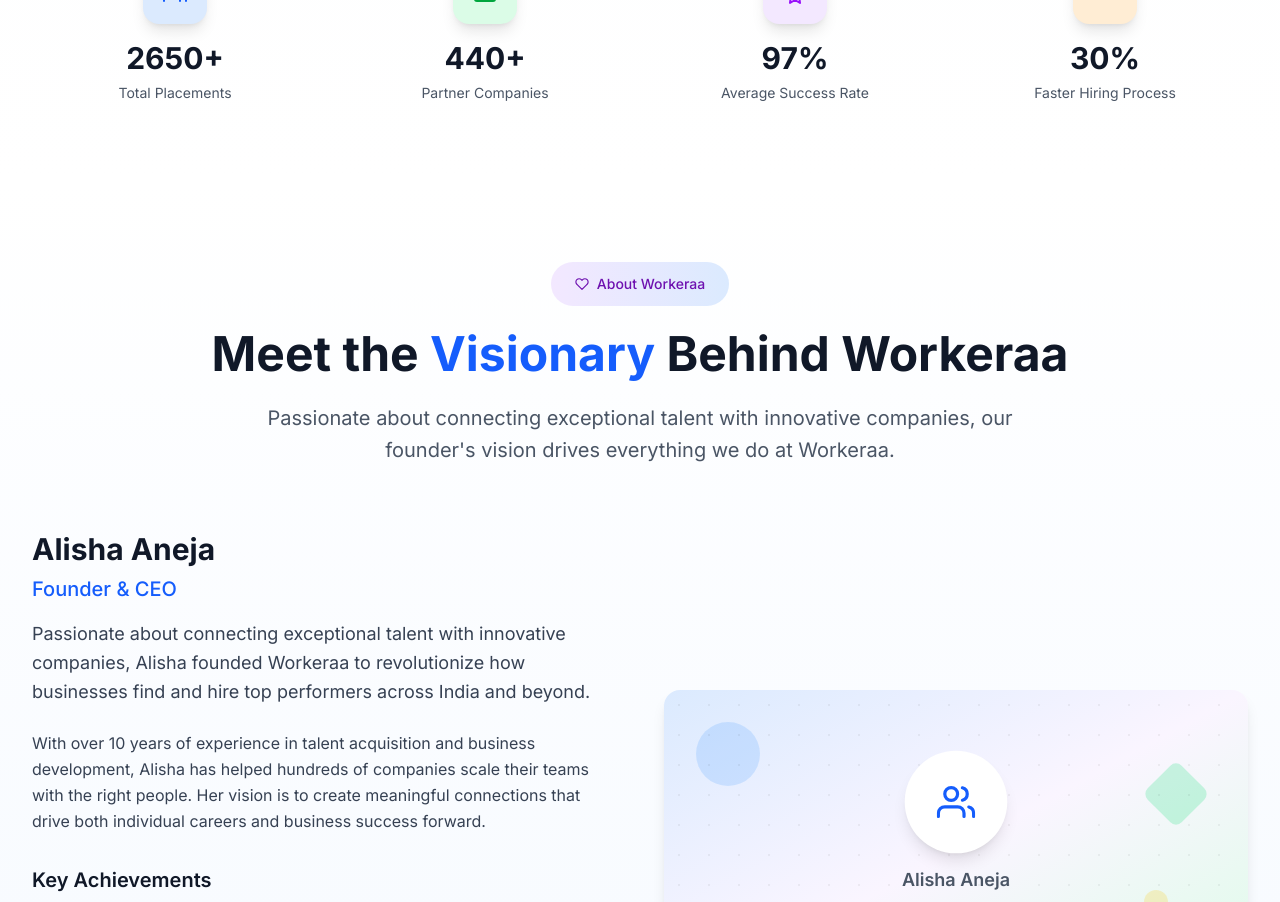
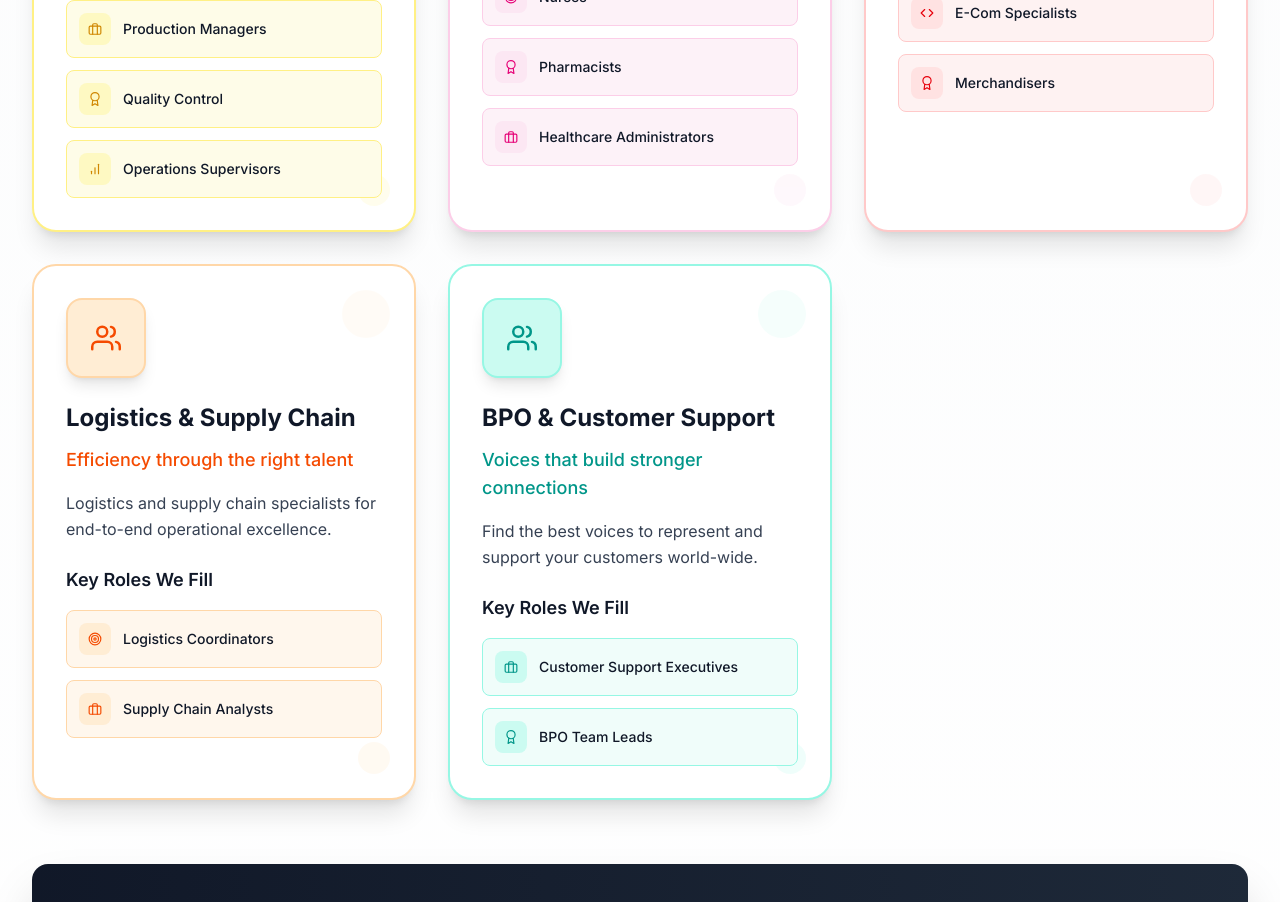
Before and after one commit to Harshitk816/recruitment-website, a Next.js app: page / in a window 1280 px wide. Shown: the part 4640-5542 px from the top of the page. Built offline with nearby package versions, Linux system fonts and the light colour scheme.

Commit message:
SECOND COMMIT

```diff
--- a/src/app/contact/page.tsx
+++ b/src/app/contact/page.tsx
@@ -293,7 +293,7 @@
                   </div>
                   <div>
                     <h4 className="font-semibold text-gray-900">Email</h4>
-                    <p className="text-gray-600">contact@workeraa.com</p>
+                    <p className="text-gray-600">connect@workeraa.co.in</p>
                   </div>
                 </div>
 
@@ -304,7 +304,7 @@
                   </div>
                   <div>
                     <h4 className="font-semibold text-gray-900">Phone</h4>
-                    <p className="text-gray-600">+91 98765 43210</p>
+                    <p className="text-gray-600">+91 8700192565, +91 9599656760</p>
                   </div>
                 </div>
 
--- a/src/app/page.tsx
+++ b/src/app/page.tsx
@@ -12,7 +12,7 @@
       <Industries />
       <About />
        <WhatsAppWidget
-        phoneNumber="919876543210"
+        phoneNumber="918700192565"
         defaultMessage="Hi! I'm interested in Workeraa's recruitment services."
       />
       {/* Other sections will go here */}
--- a/src/components/layout/Footer.tsx
+++ b/src/components/layout/Footer.tsx
@@ -72,11 +72,11 @@
               <div className="space-y-3 mb-6">
                 <div className="flex items-center space-x-3">
                   <FiMail className="text-blue-400" />
-                  <span className="text-gray-300">contact@workeraa.com</span>
+                  <span className="text-gray-300">connect@workeraa.co.in</span>
                 </div>
                 <div className="flex items-center space-x-3">
                   <FiPhone className="text-green-400" />
-                  <span className="text-gray-300">+91 98765 43210</span>
+                  <span className="text-gray-300">+91 8700192565, +91 9599656760</span>
                 </div>
                 <div className="flex items-center space-x-3">
                   <FiMapPin className="text-purple-400" />
@@ -89,7 +89,6 @@
                 {[
                   { icon: FiLinkedin, href: '#', color: 'hover:text-blue-400' },
                   { icon: FiTwitter, href: '#', color: 'hover:text-blue-300' },
-                  { icon: FiFacebook, href: '#', color: 'hover:text-blue-500' },
                   { icon: FiInstagram, href: '#', color: 'hover:text-pink-400' }
                 ].map((social, index) => (
                   <motion.a
--- a/src/components/sections/About.tsx
+++ b/src/components/sections/About.tsx
@@ -1,7 +1,6 @@
 'use client';
 import React from 'react';
 import { Container } from '../ui/Container';
-import { Button } from '../ui/Button';
 import { motion } from 'framer-motion';
 import {
   FiAward,
@@ -16,11 +15,17 @@
   FiPhone
 } from 'react-icons/fi';
 
-// Founder Image Placeholder Component
-const FounderImagePlaceholder: React.FC = () => {
+// Simple Founder Card Component
+const FounderCard: React.FC<{
+  name: string;
+  title: string;
+  phone: string;
+  email: string;
+  isLast?: boolean;
+}> = ({ name, title, phone, email, isLast = false }) => {
   return (
-    <div className="w-full h-80 bg-gradient-to-br from-blue-100 via-purple-50 to-green-100 rounded-2xl overflow-hidden relative shadow-lg">
-      {/* Geometric shapes for visual interest */}
+    <div className={`w-full h-72 bg-gradient-to-br from-blue-100 via-purple-50 to-green-100 rounded-2xl overflow-hidden relative ${!isLast ? 'mb-12' : ''}`}>
+      {/* Simple geometric shapes */}
       <div className="absolute inset-0 opacity-20">
         <div className="absolute top-8 left-8 w-16 h-16 bg-blue-400 rounded-full"></div>
         <div className="absolute top-20 right-12 w-12 h-12 bg-green-400 rounded-lg rotate-45"></div>
@@ -28,28 +33,25 @@
         <div className="absolute bottom-24 right-20 w-6 h-6 bg-yellow-400 rounded-full"></div>
       </div>
 
-      {/* Central content */}
+      {/* Content */}
       <div className="flex items-center justify-center h-full relative z-10">
         <div className="text-center space-y-4">
-          {/* Profile icon */}
-          <motion.div
-            animate={{ scale: [1, 1.1, 1] }}
-            transition={{ duration: 3, repeat: Infinity, ease: "easeInOut" }}
-            className="w-24 h-24 bg-white rounded-full flex items-center justify-center mx-auto shadow-lg"
-          >
-            <FiUsers className="text-4xl text-blue-600" />
-          </motion.div>
-
-          {/* Placeholder text */}
           <div className="space-y-2">
-            <div className="text-lg font-semibold text-gray-600">Alisha Aneja</div>
-            <div className="text-sm text-gray-500">Founder & CEO</div>
-            <div className="text-xs text-gray-400">Professional Photo</div>
+            <div className="text-lg font-semibold text-gray-600">{name}</div>
+            <div className="text-sm text-gray-500">{title}</div>
+            <div className="text-base text-gray-700 flex items-center justify-center">
+              <FiPhone className="text-blue-600 mr-2" />
+              <span>{phone}</span>
+            </div>
+            <div className="text-base text-gray-700 flex items-center justify-center">
+              <FiMail className="text-blue-600 mr-2" />
+              <span>{email}</span>
+            </div>
           </div>
         </div>
       </div>
 
-      {/* Subtle pattern overlay */}
+      {/* Pattern overlay */}
       <div className="absolute inset-0 opacity-5">
         <div className="w-full h-full" style={{
           backgroundImage: `radial-gradient(circle at 15px 15px, #000 1px, transparent 1px)`,
@@ -61,6 +63,36 @@
 };
 
 export const About: React.FC = () => {
+  const foundersData = [
+    {
+      name: "Akash Sehrawat",
+      title: "Founder & CEO",
+      phone: "9599656760",
+      email: "akash@workeraa.co.in",
+       description: "As the visionary founder of Workeraa, Akash brings over 12 years of strategic leadership in talent acquisition and business transformation. His entrepreneurial journey began with identifying the critical gap between skilled professionals and growing organizations. Under his leadership, Workeraa has evolved into a trusted recruitment partner that prioritizes quality matches over quantity. Akash's data-driven approach and commitment to innovation has established new industry standards in executive search and talent placement.",
+    achievements: [
+      "Founded and scaled Workeraa from startup to industry leader",
+      "12+ years of executive leadership in recruitment and business development",
+      "Successfully built strategic partnerships with 500+ Fortune companies",
+      "Pioneered innovative recruitment methodologies and AI-driven talent matching",
+      "Recognized industry thought leader with 15+ speaking engagements at HR conferences"
+    ]
+    },
+    {
+      name: "Alisha Sharma",
+      title: "Co-Founder & CEO",
+      phone: "8700192565",
+      email: "alisha@workeraa.co.in",
+      description: "Passionate about connecting exceptional talent with innovative companies, Alisha founded Workeraa to revolutionize how businesses find and hire top performers across India and beyond. With over 10 years of experience in talent acquisition and business development, Alisha has helped hundreds of companies scale their teams with the right people. Her vision is to create meaningful connections that drive both individual careers and business success forward.",
+      achievements: [
+        "7+ years in talent acquisition and recruitment",
+        "Successfully placed 2000+ professionals",
+        "Built partnerships with 400+ companies",
+        "Specialized expertise across IT, Finance, and Sales sectors"
+      ]
+    }
+  ];
+
   return (
     <section id="about" className="py-20 bg-gradient-to-b from-white to-blue-50">
       <Container>
@@ -96,43 +128,56 @@
             transition={{ duration: 0.8 }}
             viewport={{ once: true }}
           >
-            {/* Founder Details */}
-            <div className="mb-8">
-              <h3 className="text-3xl font-bold text-gray-900 mb-2">Alisha Aneja</h3>
-              <p className="text-xl text-blue-600 font-medium mb-4">Founder & CEO</p>
-
-              <p className="text-gray-700 leading-relaxed text-lg mb-6">
-                Passionate about connecting exceptional talent with innovative companies,
-                Alisha founded Workeraa to revolutionize how businesses find and hire top performers
-                across India and beyond.
-              </p>
+            {/* Akash Founder Details */}
+            <div className="mb-12">
+              <h3 className="text-3xl font-bold text-gray-900 mb-2">{foundersData[0].name}</h3>
+              <p className="text-xl text-blue-600 font-medium mb-4">{foundersData[0].title}</p>
 
               <p className="text-gray-700 leading-relaxed mb-8">
-                With over 10 years of experience in talent acquisition and business development,
-                Alisha has helped hundreds of companies scale their teams with the right people.
-                Her vision is to create meaningful connections that drive both individual careers
-                and business success forward.
+                {foundersData[0].description}
               </p>
 
               {/* Key Achievements */}
               <div className="space-y-4 mb-8">
                 <h4 className="text-xl font-semibold text-gray-900 mb-4">Key Achievements</h4>
-                {[
-                  "10+ years in talent acquisition and recruitment",
-                  "Successfully placed 2000+ professionals",
-                  "Built partnerships with 400+ companies",
-                  "Specialized expertise across IT, Finance, and Sales sectors"
-                ].map((achievement, index) => (
-                  <motion.div
-                    key={index}
-                    initial={{ opacity: 0, x: -20 }}
-                    whileInView={{ opacity: 1, x: 0 }}
-                    transition={{ delay: index * 0.1 }}
-                    className="flex items-center space-x-3"
-                  >
+                {foundersData[0].achievements.map((achievement, index) => (
+                  <div key={index} className="flex items-center space-x-3">
                     <FiCheckCircle className="text-green-500 flex-shrink-0" />
                     <span className="text-gray-700">{achievement}</span>
-                  </motion.div>
+                  </div>
+                ))}
+              </div>
+
+              {/* Contact Info */}
+              <div className="flex flex-col sm:flex-row gap-4">
+                <button className="flex items-center justify-center space-x-2 px-6 py-3 bg-blue-600 text-white rounded-lg hover:bg-blue-700 transition-all">
+                  <FiMail className="text-sm" />
+                  <span>Get In Touch</span>
+                </button>
+                <button className="flex items-center justify-center space-x-2 px-6 py-3 border-2 border-blue-600 text-blue-600 rounded-lg hover:bg-blue-600 hover:text-white transition-all">
+                  <FiLinkedin className="text-sm" />
+                  <span>Connect on LinkedIn</span>
+                </button>
+              </div>
+            </div>
+
+            {/* Alisha Co-Founder Details */}
+            <div className="mb-8">
+              <h3 className="text-3xl font-bold text-gray-900 mb-2">{foundersData[1].name}</h3>
+              <p className="text-xl text-blue-600 font-medium mb-4">{foundersData[1].title}</p>
+
+              <p className="text-gray-700 leading-relaxed mb-8">
+                {foundersData[1].description}
+              </p>
+
+              {/* Key Achievements */}
+              <div className="space-y-4 mb-8">
+                <h4 className="text-xl font-semibold text-gray-900 mb-4">Key Achievements</h4>
+                {foundersData[1].achievements.map((achievement, index) => (
+                  <div key={index} className="flex items-center space-x-3">
+                    <FiCheckCircle className="text-green-500 flex-shrink-0" />
+                    <span className="text-gray-700">{achievement}</span>
+                  </div>
                 ))}
               </div>
 
@@ -150,14 +195,27 @@
             </div>
           </motion.div>
 
-          {/* Right Column - Founder Image */}
+          {/* Right Column - Founder Cards */}
           <motion.div
             initial={{ opacity: 0, x: 30 }}
             whileInView={{ opacity: 1, x: 0 }}
             transition={{ duration: 0.8, delay: 0.2 }}
             viewport={{ once: true }}
+            className="flex flex-col space-y-8"
           >
-            <FounderImagePlaceholder />
+            <FounderCard
+              name={foundersData[0].name}
+              title={foundersData[0].title}
+              phone={foundersData[0].phone}
+              email={foundersData[0].email}
+            />
+            <FounderCard
+              name={foundersData[1].name}
+              title={foundersData[1].title}
+              phone={foundersData[1].phone}
+              email={foundersData[1].email}
+              isLast={true}
+            />
           </motion.div>
         </div>
 
@@ -170,7 +228,7 @@
           className="grid md:grid-cols-2 gap-8 mb-16"
         >
           {/* Mission */}
-          <div className="bg-white p-8 rounded-2xl shadow-lg border border-gray-100">
+          <div className="bg-white p-8 rounded-2xl border border-gray-100">
             <div className="flex items-center mb-6">
               <div className="w-12 h-12 bg-blue-100 rounded-xl flex items-center justify-center mr-4">
                 <FiTarget className="text-xl text-blue-600" />
@@ -185,7 +243,7 @@
           </div>
 
           {/* Vision */}
-          <div className="bg-white p-8 rounded-2xl shadow-lg border border-gray-100">
+          <div className="bg-white p-8 rounded-2xl border border-gray-100">
             <div className="flex items-center mb-6">
               <div className="w-12 h-12 bg-green-100 rounded-xl flex items-center justify-center mr-4">
                 <FiStar className="text-xl text-green-600" />
@@ -232,19 +290,13 @@
                 description: "Embracing modern recruitment strategies and cutting-edge technology"
               }
             ].map((value, index) => (
-              <motion.div
-                key={index}
-                initial={{ opacity: 0, y: 20 }}
-                whileInView={{ opacity: 1, y: 0 }}
-                transition={{ delay: index * 0.1 }}
-                className="text-center"
-              >
+              <div key={index} className="text-center">
                 <div className="w-16 h-16 bg-gradient-to-br from-blue-100 to-purple-100 rounded-2xl flex items-center justify-center mx-auto mb-4">
                   <value.icon className="text-2xl text-blue-600" />
                 </div>
                 <h4 className="text-xl font-semibold text-gray-900 mb-2">{value.title}</h4>
                 <p className="text-gray-600 text-sm leading-relaxed">{value.description}</p>
-              </motion.div>
+              </div>
             ))}
           </div>
         </motion.div>
--- a/src/components/sections/Industries.tsx
+++ b/src/components/sections/Industries.tsx
@@ -73,6 +73,89 @@
       { title: "Digital Marketers", icon: PiMegaphone },
       { title: "Business Development", icon: FiBriefcase },
       { title: "Brand Managers", icon: FiAward }
+    ]
+  },
+   {
+    id: 4,
+    name: "Manufacturing & Operations",
+    subtitle: "Skilled workforce powering industries",
+    description: "We provide skilled professionals to ensure streamlined operations and productivity.",
+    icon: FiUsers,
+    primaryColor: "text-yellow-600",
+    bgGradient: "from-yellow-400 to-yellow-200",
+    bgColor: "bg-yellow-50",
+    iconBg: "bg-yellow-100",
+    borderColor: "border-yellow-200",
+    roles: [
+      { title: "Production Managers", icon: FiBriefcase },
+      { title: "Quality Control", icon: FiAward },
+      { title: "Operations Supervisors", icon: FiBarChart }
+    ]
+  },
+  {
+    id: 5,
+    name: "Healthcare & Pharma",
+    subtitle: "Compassionate & qualified experts in care",
+    description: "From nurses to pharmacists, access compassionate experts ensuring best standards.",
+    icon: FiUsers,
+    primaryColor: "text-pink-600",
+    bgGradient: "from-pink-400 to-pink-200",
+    bgColor: "bg-pink-50",
+    iconBg: "bg-pink-100",
+    borderColor: "border-pink-200",
+    roles: [
+      { title: "Nurses", icon: FiTarget },
+      { title: "Pharmacists", icon: FiAward },
+      { title: "Healthcare Administrators", icon: FiBriefcase }
+    ]
+  },
+  {
+    id: 6,
+    name: "Retail & E-Commerce",
+    subtitle: "Building customer-first businesses",
+    description: "Recruit talented professionals to enhance your retail and online presence.",
+    icon: FiUsers,
+    primaryColor: "text-red-600",
+    bgGradient: "from-red-400 to-red-200",
+    bgColor: "bg-red-50",
+    iconBg: "bg-red-100",
+    borderColor: "border-red-200",
+    roles: [
+      { title: "Store Managers", icon: FiBriefcase },
+      { title: "E-Com Specialists", icon: FiCode },
+      { title: "Merchandisers", icon: FiAward }
+    ]
+  },
+  {
+    id: 7,
+    name: "Logistics & Supply Chain",
+    subtitle: "Efficiency through the right talent",
+    description: "Logistics and supply chain specialists for end-to-end operational excellence.",
+    icon: FiUsers,
+    primaryColor: "text-orange-600",
+    bgGradient: "from-orange-400 to-orange-200",
+    bgColor: "bg-orange-50",
+    iconBg: "bg-orange-100",
+    borderColor: "border-orange-200",
+    roles: [
+      { title: "Logistics Coordinators", icon: FiTarget },
+      { title: "Supply Chain Analysts", icon: FiBriefcase }
+    ]
+  },
+  {
+    id: 8,
+    name: "BPO & Customer Support",
+    subtitle: "Voices that build stronger connections",
+    description: "Find the best voices to represent and support your customers world-wide.",
+    icon: FiUsers,
+    primaryColor: "text-teal-600",
+    bgGradient: "from-teal-400 to-teal-200",
+    bgColor: "bg-teal-50",
+    iconBg: "bg-teal-100",
+    borderColor: "border-teal-200",
+    roles: [
+      { title: "Customer Support Executives", icon: FiBriefcase },
+      { title: "BPO Team Leads", icon: FiAward }
     ]
   }
 ];
```
Also changed, not shown: 1 other file (tests, documents, lock files or other folders).
